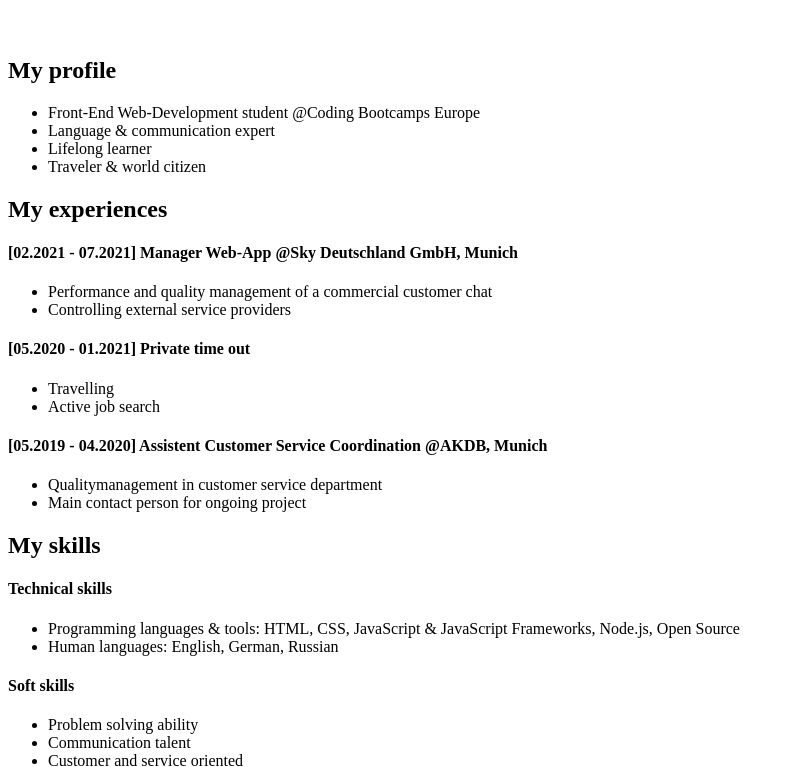
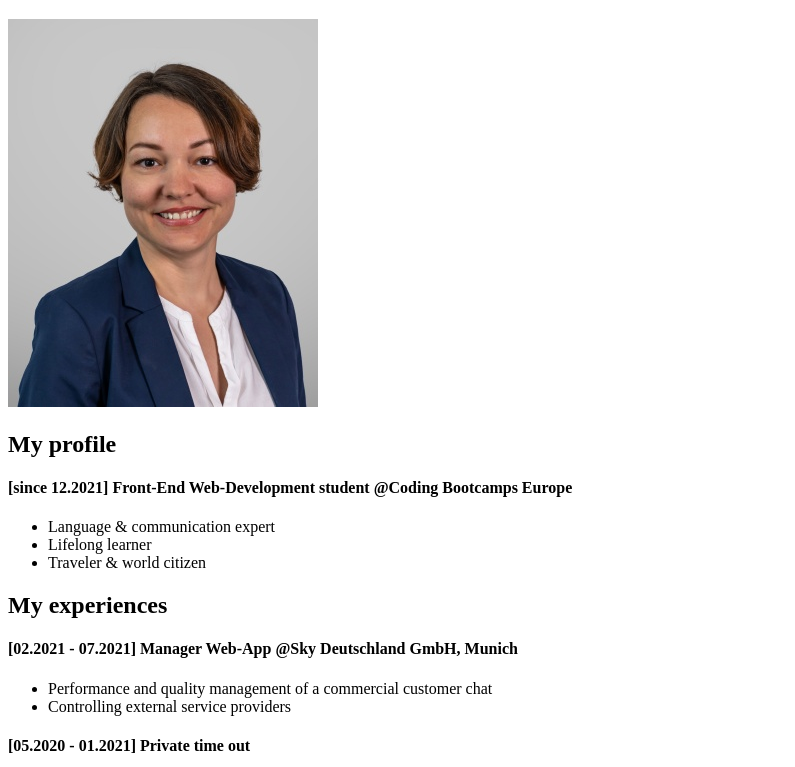
Before and after one commit to frau-juna/CV-setup, a plain HTML site: page index.html in a window 1280 px wide. Shown: the part 61-828 px from the top of the page, without its empty margins (0-795 px from the left). Drawn offline with Linux system fonts and the light colour scheme.

Commit message:
changes layout in section "technical skills"

```diff
--- a/index.html
+++ b/index.html
@@ -12,10 +12,12 @@
       <h1>CV of Natalie Gurbina</h1>
     </header>
     <div>
-      <img src="" />
+      <img src="images/Bew-Foto-small.jpg" />
       <h2>My profile</h2>
+      <article>
+        <h4>[since 12.2021] Front-End Web-Development student @Coding Bootcamps Europe</h4>
+      </article>
       <ul>
-        <li>Front-End Web-Development student @Coding Bootcamps Europe</li>
         <li>Language & communication expert</li>
         <li>Lifelong learner</li>
         <li>Traveler & world citizen</li>
@@ -46,8 +48,8 @@
       <h2>My skills</h2>
       <h4>Technical skills</h4>
       <ul>
-        <li>Programming languages & tools: HTML, CSS, JavaScript & JavaScript Frameworks, Node.js, Open Source</li>
-        <li>Human languages: English, German, Russian</li>
+        <li>[Programming languages & tools]: HTML, CSS, JavaScript & JavaScript Frameworks, Node.js, Open Source</li>
+        <li>[Natural languages]: English, German, Russian</li>
       </ul>
       <h4>Soft skills</h4>
       <ul>
```
